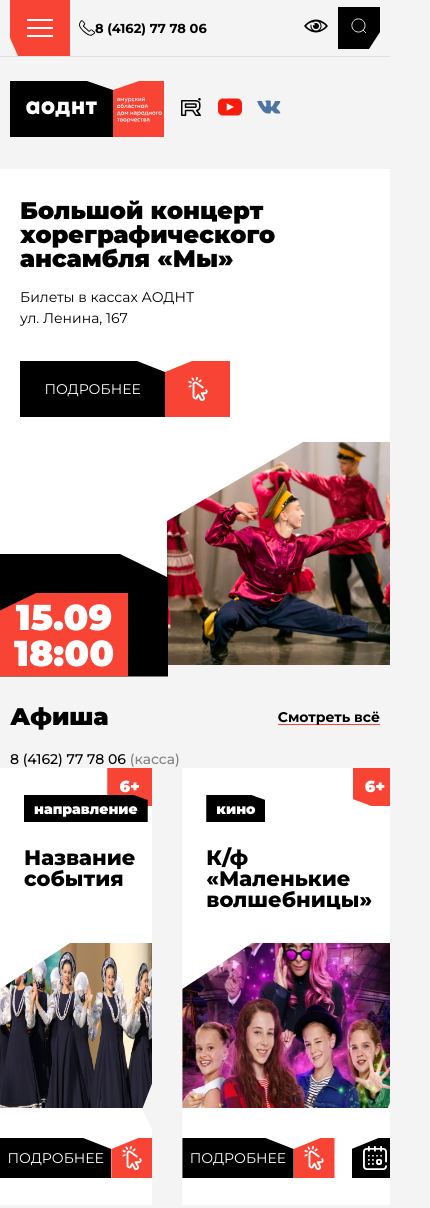
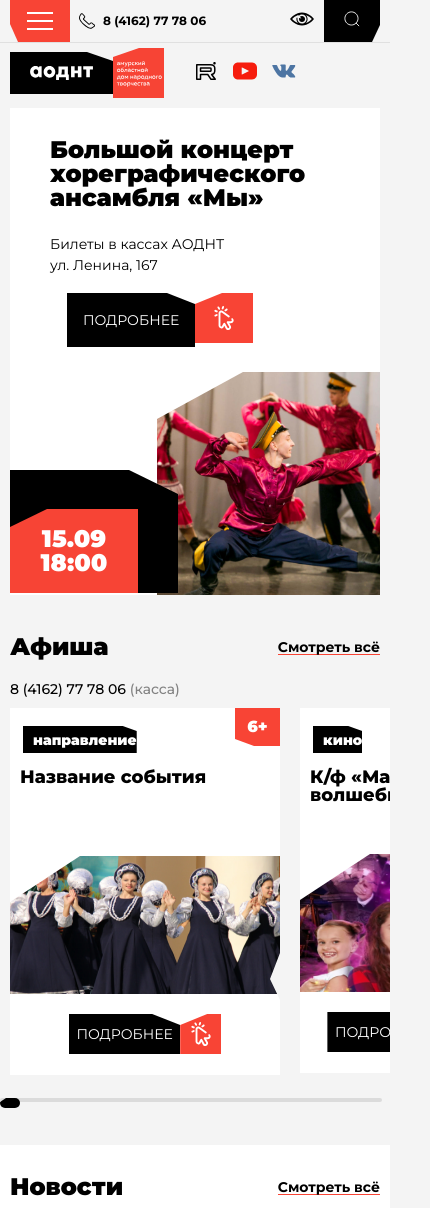
Before and after one commit to NivaiZ/SP__ArtGroup, a website with bundled scripts: page src/html/index.html in a window 390 px wide. Shown: the top 1208 px of the page, 430 px wide, since content can reach past the window. Built offline with nearby package versions, Linux system fonts and the light colour scheme; files whose address does not match are found by name.

Commit message:
готовность адаптива 60%

```diff
--- a/src/html/blocks/poster.html
+++ b/src/html/blocks/poster.html
@@ -12,12 +12,12 @@
 
 			<a class='poster__link' href="/" aria-label="Смотреть всё">Смотреть всё</a>
 		</div>
-		<div class='poster__mobile'>
+		<div class='poster__mobile'></div>
 
-		</div>
-		<div class='poster__article'>
+		<div class='poster__article swiper'>
+			<div class='poster__inner swiper-wrapper'>
 
-			<article class='poster__card'>
+				<article class='poster__card swiper-slide'>
 					<strong class='poster__pegi'>6+</strong>
 
 					<div class='poster__box'>
@@ -27,7 +27,6 @@
 							<img class='poster__image' src="./../img/poster__image--one.png" alt="Баннер">
 						</a>
 					</div>
-
 
 					<div class='poster__general general'>
 						<a class="general__link" href="/" target="_blank">
@@ -44,17 +43,16 @@
 					</div>
 				</article>
 
-			<article class='poster__card'>
+				<article class='poster__card swiper-slide'>
 					<strong class='poster__pegi'>6+</strong>
 
 					<div class='poster__box'>
 						<span class='poster__direction'>кино</span>
-					<a class='poster__name' href='/' aria-label='Название события'>
+						<a class='poster__name poster__name-extra' href='/' aria-label='Название события'>
 							<h3 class='poster__strong title__h3'>К/ф «Маленькие волшебницы»</h3>
 							<img class='poster__image' src="./../img/poster__image--two.png" alt="Баннер">
 						</a>
 					</div>
-
 
 					<div class='poster__general general'>
 						<a class="general__link" href="/" target="_blank">
@@ -129,7 +127,7 @@
 					</div>
 				</article>
 
-			<article class='poster__card'>
+				<article class='poster__card swiper-slide'>
 					<strong class='poster__pegi'>18+</strong>
 
 					<div class='poster__box'>
@@ -156,7 +154,7 @@
 					</div>
 				</article>
 
-			<article class='poster__card'>
+				<article class='poster__card swiper-slide'>
 					<strong class='poster__pegi'>18+</strong>
 
 					<div class='poster__box'>
@@ -183,5 +181,7 @@
 					</div>
 				</article>
 			</div>
+			<div class="poster__scrollbar swiper-scrollbar"></div>
+		</div>
 	</div>
 </section>
--- a/src/js/index.js
+++ b/src/js/index.js
@@ -5,6 +5,7 @@ import gallerySlider from './modules/gallerySlider'
 import newsSlider from './modules/newsSlider'
 import partnersSlider from './modules/partnersSlider'
 import hoverPosterCard from './modules/posterCard'
+import posterSlider from './modules/posterSlider'
 import searchModal from './modules/search'
 
 function handleDOMContentLoaded() {
@@ -15,6 +16,7 @@ function handleDOMContentLoaded() {
 	newsSlider();
 	gallerySlider();
 	partnersSlider();
+	posterSlider();
 	useDynamicAdapt("max");
 }
 
--- a/src/js/modules/newsSlider.js
+++ b/src/js/modules/newsSlider.js
@@ -15,7 +15,7 @@ export default function newsSlider() {
 
 			breakpoints: {
 				320: {
-					slidesPerView: 1.5,
+					slidesPerView: 1.4,
 					spaceBetween: 20,
 				},
 				768: {
--- /dev/null
+++ b/src/js/modules/posterSlider.js
@@ -0,0 +1,54 @@
+import Swiper from "swiper/bundle"
+import "swiper/css/bundle"
+
+export default function posterSlider() {
+  const swiperExist = document.querySelector(".poster__article");
+
+  if (swiperExist) {
+    function initSwiper() {
+      if (document.documentElement.clientWidth < 1366) {
+        return new Swiper(swiperExist, {
+					slidesPerView: 4,
+					spaceBetween: 30,
+					freeMode: true,
+					watchSlidesProgress: true,
+					slidesPerGroup: 1,
+					loop: false,
+					breakpoints: {
+										320: {
+											slidesPerView: 1.38,
+											spaceBetween: 20,
+										},
+										768: {
+											slidesPerView: 3,
+											spaceBetween: 20,
+										},
+										1440: {
+											slidesPerView: 4,
+											spaceBetween: 30,
+										}
+									},
+									scrollbar: {
+										el: ".poster__scrollbar.swiper-scrollbar",
+										dragSize: 1,
+										draggable: true,
+										snapOnRelease: true,
+									},
+								})
+      }
+      return null;
+    }
+
+    let swiperInstance = initSwiper();
+
+    window.addEventListener("resize", function () {
+      if (swiperInstance) {
+        swiperInstance.destroy(true, true);
+        swiperInstance = null;
+      }
+      swiperInstance = initSwiper();
+    });
+  } else {
+    console.error("Element with the specified selector was not found.");
+  }
+}
--- a/src/scss/base/_fontsAutoGen.scss
+++ b/src/scss/base/_fontsAutoGen.scss
@@ -1,10 +1,3 @@
-@font-face {
-	font-family: Montserrat;
-	font-display: swap;
-	src: url("../fonts/Montserrat-Bold.woff2") format("woff2"), url("../fonts/Montserrat-Bold.woff") format("woff");
-	font-weight: 700;
-	font-style: normal;
-}
 @font-face {
 	font-family: Montserrat;
 	font-display: swap;
@@ -22,6 +15,13 @@
 @font-face {
 	font-family: Montserrat;
 	font-display: swap;
+	src: url("../fonts/Montserrat-Bold.woff2") format("woff2"), url("../fonts/Montserrat-Bold.woff") format("woff");
+	font-weight: 700;
+	font-style: normal;
+}
+@font-face {
+	font-family: Montserrat;
+	font-display: swap;
 	src: url("../fonts/Montserrat-ExtraBold.woff2") format("woff2"), url("../fonts/Montserrat-ExtraBold.woff") format("woff");
 	font-weight: 800;
 	font-style: normal;
--- a/src/scss/base/_utils.scss
+++ b/src/scss/base/_utils.scss
@@ -43,10 +43,11 @@
 	&::after {
 		content: '';
 		background-color: rgba(3, 8, 13, .32);
-    height: 100vh;
+    height: 100%;
     left: 0;
     position: fixed;
     top: 0;
-    width: 100vw;
+    width: 100%;
+		z-index: 2;
 	}
 }
--- a/src/scss/blocks/_burger.scss
+++ b/src/scss/blocks/_burger.scss
@@ -123,7 +123,7 @@
 		left: 0;
 		width: 100%;
 		height: 100%;
-		z-index: 2;
+		z-index: 3;
 
 		.header__center {
 			display: grid;
@@ -153,6 +153,7 @@
 		.burger__box {
 			z-index: 3;
 			width: 60px;
+			height: 42px;
 		}
 
 	}
--- a/src/scss/blocks/_general.scss
+++ b/src/scss/blocks/_general.scss
@@ -124,7 +124,7 @@
 	}
 
 	.general-block__wrapper {
-		padding: 30px 20px 25px 20px;
+		padding: 30px 0px 25px 40px;
 	}
 
 	.general__image {
@@ -132,6 +132,7 @@
 		width: 223px;
 		height: 223px;
 		object-fit: cover;
+		clip-path: polygon(86px 0%, 100% 0, 100% 100%, 0 100%, 0 47px);
 	}
 
 	.general__picture {
@@ -144,11 +145,32 @@
 		width: 168px;
 		height: 123px;
 		left: 0;
+		top: 44%;
 	}
 
 	.general__value {
 		width: 128px;
 		height: 84px;
+		font-size: 24px;
+		line-height: 24px;
+	}
+
+	.general-block {
+		padding: 0 10px 0 10px;
+	}
+
+	.general__group {
+		margin: 24px 0 17px 0;
+	}
+
+	.general__polygon-banner {
+		margin-left: 17px;
+		width: 128px;
+	}
+
+	.general__cursor-banner {
+		width: 58px;
+		height: 50px;
 	}
 }
 
--- a/src/scss/blocks/_header.scss
+++ b/src/scss/blocks/_header.scss
@@ -23,12 +23,18 @@
 	justify-content: flex-end;
 	width: 100%;
 }
+
 @media (max-width: 767px) {
+	.header__inner {
+		padding: 5px 0 10px 0;
+	}
+
 	.header__social {
 		justify-content: unset;
-		margin-left: 15px;
+		margin-left: 30px;
 	}
 }
+
 @media (min-width: 768px) and (max-width: 1440px) {
 	.header__center {
 		margin-left: 20px;
--- a/src/scss/blocks/_menu.scss
+++ b/src/scss/blocks/_menu.scss
@@ -218,10 +218,13 @@
 }
 
 @media (max-width: 767px) {
+	.menu__name {
+		width: unset;
+	}
 
 	.menu__contacts-button--background {
-		width: 42px;
-		clip-path: polygon(0% 0%, 100% 0%, 100% 25px, 31px 100%, 0 100%);
+		width: 56px;
+		clip-path: polygon(0% 0%, 100% 0%, 100% 25px, 48px 100%, 0 100%);
 	}
 
 	.menu__contacts-item-phone {
@@ -250,8 +253,9 @@
 	}
 
 	.menu__contacts-link {
-		font-size: 13px;
-		line-height: 13px;
+		font-size: 12px;
+		line-height: 12px;
+		margin-left: 8px;
 	}
 
 	.menu__picture {
@@ -260,10 +264,12 @@
 
 	.menu__polygon--left {
 		width: 103px;
-		padding: 20px 0 20px 0;
+		height: 42px;
+		padding: 0 20px 0 20px;
 	}
 
 	.menu__polygon--right {
 		width: 51px;
+		height: 50px;
 	}
 }
--- a/src/scss/blocks/_news.scss
+++ b/src/scss/blocks/_news.scss
@@ -115,12 +115,32 @@
 }
 
 @media (max-width: 767px) {
+	.news {
+		margin: 13px 0 0 0;
+	}
+
 	.news__heading {
 		margin-left: 0;
 	}
 
 	.news__empty {
 		display: none;
+	}
+
+	.news__inner-gallery {
+		padding: 20px 10px 20px 10px;
+	}
+
+	.news__inner {
+		padding: 30px 10px 20px 10px;
+	}
+
+	.news__box {
+		padding: 0 10px 0 10px;
+	}
+
+	.news__wrapper {
+		padding: 24px 24px 26px 24px;
 	}
 }
 
--- a/src/scss/blocks/_partners.scss
+++ b/src/scss/blocks/_partners.scss
@@ -23,7 +23,7 @@
 	align-items: center;
 	justify-content: center;
 	width: 100%;
-	height: 110px;
+	height: 110px !important;
 	top: 0;
 	background-color: var(--text-color);
 	clip-path: polygon(0% 10px, 27px 0%, 100% 0%, 100% 100%, 0 100%);
@@ -77,6 +77,20 @@
 	}
 }
 
+@media (max-width: 767px) {
+	.partners__slider {
+		padding: 0 10px 0 10px !important;
+	}
+
+	.partners__group-button-next {
+		position: static;
+	}
+
+	.partners__group-button-prev {
+		position: static;
+	}
+}
+
 @media (min-width: 768px) and (max-width: 1440px) {
 	.partners__container {
 		padding: 0 102px 0 102px;
--- a/src/scss/blocks/_poster.scss
+++ b/src/scss/blocks/_poster.scss
@@ -165,23 +165,83 @@
 	margin-right: 66px;
 }
 
+.poster__article .poster__scrollbar {
+	position: static !important;
+	margin: 23px 0 30px 0;
+
+	.swiper-scrollbar-drag {
+		cursor: pointer;
+		width: 20px !important;
+		height: 10px;
+		background-color: var(--text-color);
+		transition: 0.5s ease;
+		clip-path: polygon(6px 0%, 100% 0, 100% 100%, 0 100%, 0% 4px);
+
+		&:hover {
+			background-color: var(--basic-red);
+			clip-path: polygon(6px 0%, 100% 0, 100% 100%, 0 100%, 0% 4px);
+		}
+	}
+}
+
 @media (max-width: 767px) {
+
 	.poster__container {
 		overflow-y: auto;
 		overflow-x: hidden;
 	}
+
 	.poster__wrapper {
 		padding: 40px 10px 20px 10px;
 	}
-.poster__article {
-	display: flex;
-}
+
+	.poster__article {
+		display: flex;
+	}
+
 	.poster__heading {
 		margin-right: 0;
 	}
 
 	.poster__mobile {
+		padding: 0px 10px 10px 10px;
+	}
+
+	.poster__name {
+		gap: 70px;
+	}
+
+	.poster__strong {
+		height: unset;
+	}
+
+	.poster__direction {
+		padding: 7px 0px 6px 10px;
+		margin: 0px 0 15px 13px;
+	}
+
+	.poster__inner {
 		padding: 0 10px 0 10px;
+	}
+
+	.poster__image {
+		height: 138px;
+	}
+
+	.poster__strong {
+		margin: 0 0 0 10px;
+	}
+
+	.poster__box {
+		margin: 0 0 20px 0;
+	}
+
+	.poster__card {
+		padding: 18px 0 21px 0;
+	}
+
+	.poster__name-extra {
+		gap: 50px;
 	}
 }
 
--- a/src/scss/blocks/_titles.scss
+++ b/src/scss/blocks/_titles.scss
@@ -33,6 +33,11 @@
 		font-size: 24px;
 		line-height: 24px;
 	}
+
+	.title__h3 {
+		font-size: 18px;
+		line-height: 18px;
+	}
 }
 
 @media (min-width: 768px) and (max-width: 1440px) {
```
Also changed, not shown: build/css/main.css, build/img/svgsprite/stack/sprite.stack.html, build/index.html, build/js/index.bundle.js. Lines whose indentation alone changed are shown as unchanged.
